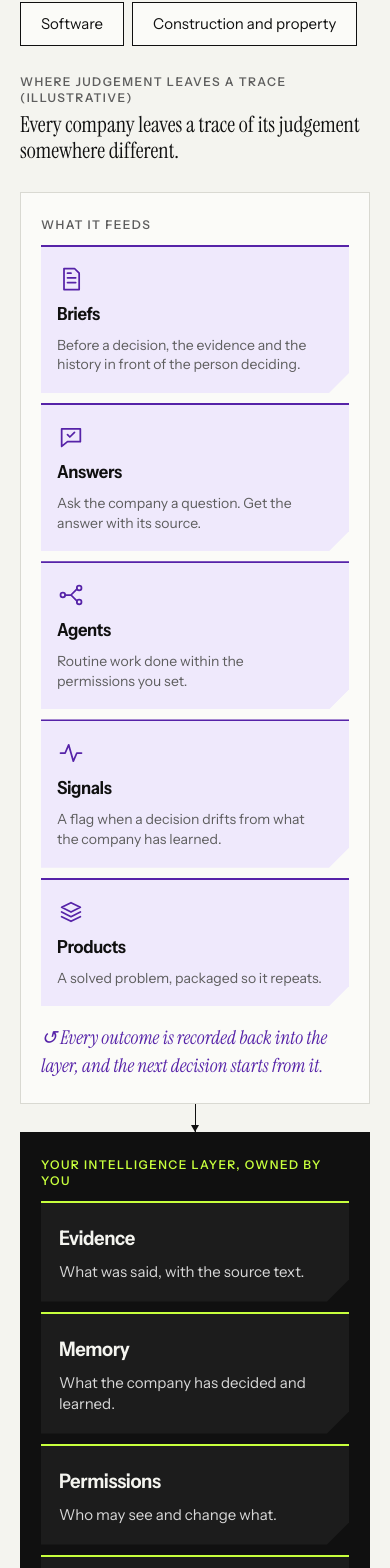
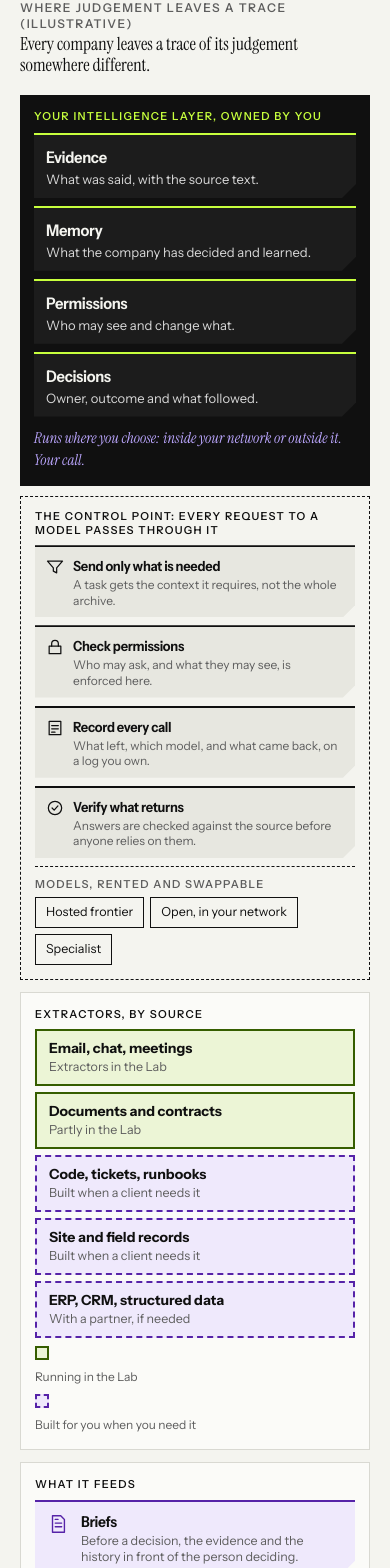
Before and after one commit to Intellumia/Intellumia-website, a Next.js app: page / in a window 390 px wide. Shown: the part 3150-4718 px from the top of the page. Built offline with nearby package versions, Linux system fonts and the light colour scheme.

Commit message:
Layer visual: one-screen left-to-right layout (sources, layer, outputs); stacks on small screens

```diff
--- a/app/components/LayerMap.tsx
+++ b/app/components/LayerMap.tsx
@@ -135,7 +135,7 @@ const CHECKS = [
   },
 ];
 
-const MODELS = ['Hosted frontier model', 'Open model inside your network', 'Specialist model'];
+const MODELS = ['Hosted frontier', 'Open, in your network', 'Specialist'];
 
 export default function LayerMap() {
   return (
@@ -167,33 +167,32 @@ export default function LayerMap() {
       ))}
 
       <div className="layer-stack">
-        <div className="layer-side layer-side-left" aria-hidden="true">
-          <span className="system-label">Built and operated with you by Intellumia</span>
-        </div>
-
-        <div className="layer-bands">
-          <div className="layer-band layer-use">
-            <span className="system-label">What it feeds</span>
-            <ul className="layer-uses">
-              {USES.map((u) => (
-                <li key={u.title}>
-                  <svg viewBox="0 0 24 24" aria-hidden="true" focusable="false">
-                    {u.icon}
-                  </svg>
-                  <strong>{u.title}</strong>
-                  <span>{u.text}</span>
+        <div className="layer-col layer-sources">
+          <span className="system-label">Extractors, by source</span>
+          <ul>
+            {SOURCES.map((s) => (
+              <li
+                key={s.id}
+                className={`layer-source layer-source-${s.state}`}
+                data-in={INDUSTRIES.filter((i) => i.lit.includes(s.id))
+                  .map((i) => i.id)
+                  .join(' ')}
+              >
+                <strong>{s.label}</strong>
+                <span>{s.note}</span>
               </li>
             ))}
           </ul>
-            <p className="layer-loop">
-              <span aria-hidden="true">↺</span> Every outcome is recorded back into the layer, and the
-              next decision starts from it.
+          <p className="layer-legend">
+            <i className="swatch swatch-lab" /> Running in the Lab
+            <i className="swatch swatch-client" /> Built for you when you need it
           </p>
         </div>
 
-          <div className="layer-arrow" aria-hidden="true" />
+        <div className="layer-link" aria-hidden="true" />
 
-          <div className="layer-band layer-core">
+        <div className="layer-col layer-col-mid">
+          <div className="layer-core">
             <span className="system-label">Your intelligence layer, owned by you</span>
             <ul className="layer-slabs">
               {LAYER.map((l) => (
@@ -228,39 +227,36 @@ export default function LayerMap() {
                   </li>
                 ))}
               </ul>
-              <p>Change a model without rebuilding the layer. The memory stays with you.</p>
+            </div>
           </div>
         </div>
 
-          <div className="layer-arrow layer-arrow-up" aria-hidden="true" />
+        <div className="layer-link" aria-hidden="true" />
 
-          <div className="layer-band layer-sources">
-            <span className="system-label">Extractors, by source</span>
-            <ul>
-              {SOURCES.map((s) => (
-                <li
-                  key={s.id}
-                  className={`layer-source layer-source-${s.state}`}
-                  data-in={INDUSTRIES.filter((i) => i.lit.includes(s.id))
-                    .map((i) => i.id)
-                    .join(' ')}
-                >
-                  <strong>{s.label}</strong>
-                  <span>{s.note}</span>
+        <div className="layer-col layer-use">
+          <span className="system-label">What it feeds</span>
+          <ul className="layer-uses">
+            {USES.map((u) => (
+              <li key={u.title}>
+                <svg viewBox="0 0 24 24" aria-hidden="true" focusable="false">
+                  {u.icon}
+                </svg>
+                <strong>{u.title}</strong>
+                <span>{u.text}</span>
               </li>
             ))}
           </ul>
-            <p className="layer-legend">
-              <i className="swatch swatch-lab" /> Running in the Lab
-              <i className="swatch swatch-client" /> Built for you when you need it
+          <p className="layer-loop">
+            <span aria-hidden="true">↺</span> Every outcome is recorded back into the layer, and the
+            next decision starts from it.
           </p>
         </div>
       </div>
 
-        <div className="layer-side layer-side-right" aria-hidden="true">
-          <span className="system-label">You own the layer</span>
-        </div>
-      </div>
+      <p className="layer-foot">
+        <span>Built and operated with you by Intellumia</span>
+        <span>You own the layer</span>
+      </p>
     </div>
   );
 }
--- a/app/globals.css
+++ b/app/globals.css
@@ -3552,3 +3552,438 @@ a {
     grid-template-columns: 1fr;
   }
 }
+
+/* ---- one-screen layout: sources > layer > outputs ---- */
+.layer-section {
+  padding-block: clamp(56px, 6vw, 88px);
+}
+
+.layer-section .map-heading {
+  margin-bottom: clamp(28px, 3vw, 44px);
+}
+
+.layer-map {
+  gap: 16px;
+}
+
+.layer-picker {
+  gap: 8px;
+}
+
+.layer-pick {
+  min-height: 44px;
+  font-size: 14px;
+}
+
+.layer-line {
+  min-height: 0;
+  font-size: clamp(18px, 1.6vw, 24px);
+  gap: 2px;
+}
+
+.layer-stack {
+  display: grid;
+  grid-template-columns: minmax(0, 0.9fr) 22px minmax(0, 1.35fr) 22px minmax(0, 1fr);
+  gap: 0;
+  align-items: stretch;
+}
+
+.layer-stack .layer-col {
+  display: grid;
+  align-content: start;
+  gap: 8px;
+  padding: 14px 14px 14px;
+  border: 1px solid var(--rule-light);
+  background: #fbfbf8;
+}
+
+.layer-stack .layer-col-mid {
+  padding: 0;
+  border: 0;
+  background: transparent;
+  gap: 10px;
+}
+
+.layer-stack .layer-col > .system-label,
+.layer-core > .system-label,
+.layer-control > .system-label,
+.layer-models > .system-label {
+  margin: 0;
+  font-size: 11px;
+}
+
+.layer-link {
+  position: relative;
+}
+
+.layer-link::before {
+  content: '';
+  position: absolute;
+  top: 50%;
+  left: 3px;
+  right: 3px;
+  height: 1px;
+  background: var(--carbon);
+}
+
+.layer-link::after {
+  content: '';
+  position: absolute;
+  top: calc(50% - 4px);
+  right: 3px;
+  border: 4px solid transparent;
+  border-left: 7px solid var(--carbon);
+  border-right: 0;
+}
+
+.layer-stack ul {
+  margin: 0;
+  padding: 0;
+  list-style: none;
+}
+
+/* sources and uses: compact rows */
+.layer-sources ul,
+.layer-uses {
+  display: grid;
+  grid-template-columns: 1fr;
+  gap: 6px;
+  margin: 0;
+}
+
+.layer-source {
+  min-height: 0;
+  gap: 2px;
+  padding: 9px 12px;
+}
+
+.layer-source strong {
+  font-size: 14px;
+}
+
+.layer-source span {
+  font-size: 12.5px;
+  line-height: 1.3;
+}
+
+.layer-legend {
+  display: block;
+  font-size: 12px;
+  line-height: 1.8;
+}
+
+.layer-uses li {
+  display: grid;
+  grid-template-columns: 24px 1fr;
+  column-gap: 10px;
+  row-gap: 0;
+  align-items: start;
+  padding: 9px 20px 9px 12px;
+  clip-path: polygon(0 0, 100% 0, 100% calc(100% - 14px), calc(100% - 14px) 100%, 0 100%);
+}
+
+.layer-uses svg {
+  grid-row: 1 / span 2;
+  width: 22px;
+  height: 22px;
+  margin-top: 2px;
+}
+
+.layer-uses strong {
+  font-size: 15px;
+}
+
+.layer-uses span {
+  font-size: 12.5px;
+  line-height: 1.3;
+}
+
+.layer-stack .layer-loop {
+  margin: 0;
+  font-size: 15px;
+  line-height: 1.25;
+}
+
+/* layer core */
+.layer-stack .layer-core {
+  padding: 14px;
+  display: grid;
+  gap: 10px;
+}
+
+.layer-stack .layer-slabs {
+  grid-template-columns: repeat(2, minmax(0, 1fr));
+  gap: 8px;
+  margin: 0;
+}
+
+.layer-stack .layer-slabs li {
+  padding: 10px 18px 10px 12px;
+  gap: 2px;
+  clip-path: polygon(0 0, 100% 0, 100% calc(100% - 14px), calc(100% - 14px) 100%, 0 100%);
+}
+
+.layer-stack .layer-slabs strong {
+  font-size: 16px;
+}
+
+.layer-stack .layer-slabs span {
+  font-size: 13px;
+  line-height: 1.3;
+}
+
+.layer-stack .layer-where {
+  margin: 0;
+  font-size: 15px;
+}
+
+/* control point */
+.layer-stack .layer-control {
+  margin: 0;
+  padding: 12px 14px 14px;
+  display: grid;
+  gap: 8px;
+}
+
+.layer-stack .layer-checks {
+  grid-template-columns: repeat(2, minmax(0, 1fr));
+  gap: 8px;
+  margin: 0;
+}
+
+.layer-stack .layer-checks li {
+  grid-template-columns: 20px 1fr;
+  column-gap: 8px;
+  row-gap: 0;
+  padding: 9px 16px 9px 10px;
+  clip-path: polygon(0 0, 100% 0, 100% calc(100% - 12px), calc(100% - 12px) 100%, 0 100%);
+}
+
+.layer-stack .layer-checks svg {
+  grid-row: 1 / span 2;
+  width: 20px;
+  height: 20px;
+  margin-top: 1px;
+}
+
+.layer-stack .layer-checks strong {
+  font-size: 14px;
+}
+
+.layer-stack .layer-checks span {
+  font-size: 12px;
+  line-height: 1.3;
+}
+
+.layer-stack .layer-control .layer-models {
+  display: flex;
+  flex-wrap: wrap;
+  align-items: center;
+  gap: 6px 10px;
+  padding: 10px 0 0;
+}
+
+.layer-stack .layer-model-list {
+  display: flex;
+  flex-wrap: wrap;
+  gap: 6px;
+}
+
+.layer-stack .layer-chip {
+  padding: 5px 10px;
+  font-size: 12.5px;
+}
+
+.layer-foot {
+  display: flex;
+  justify-content: space-between;
+  gap: 16px;
+  margin: 0;
+  padding-top: 10px;
+  border-top: 1px solid var(--rule-light);
+  color: var(--light-secondary);
+  font-family: var(--font-intelligence);
+  font-size: 11px;
+  letter-spacing: 0.08em;
+  text-transform: uppercase;
+}
+
+.layer-foot span:last-child {
+  color: var(--intelligence-light);
+}
+
+@media (max-width: 1100px) {
+  .layer-stack {
+    grid-template-columns: 1fr;
+    gap: 12px;
+  }
+
+  .layer-link {
+    display: none;
+  }
+
+  .layer-stack .layer-col-mid {
+    order: -1;
+  }
+
+  .layer-sources ul,
+  .layer-uses {
+    grid-template-columns: repeat(2, minmax(0, 1fr));
+  }
+}
+
+@media (max-width: 700px) {
+  .layer-sources ul,
+  .layer-uses,
+  .layer-stack .layer-slabs,
+  .layer-stack .layer-checks {
+    grid-template-columns: 1fr;
+  }
+
+  .layer-foot {
+    flex-direction: column;
+    gap: 4px;
+  }
+}
+
+/* tighten to fit a standard screen */
+.layer-map {
+  grid-template-columns: auto minmax(0, 1fr);
+  column-gap: 32px;
+  row-gap: 14px;
+  align-items: end;
+}
+
+.layer-map > .layer-stack,
+.layer-map > .layer-foot {
+  grid-column: 1 / -1;
+}
+
+.layer-line {
+  max-width: none;
+  padding-bottom: 4px;
+}
+
+.layer-stack {
+  grid-template-columns: minmax(0, 0.85fr) 22px minmax(0, 1.5fr) 22px minmax(0, 0.95fr);
+}
+
+.layer-stack .layer-control .layer-models {
+  flex-wrap: wrap;
+}
+
+.layer-stack .layer-checks span {
+  font-size: 12px;
+}
+
+@media (max-width: 1100px) {
+  .layer-map {
+    grid-template-columns: 1fr;
+  }
+
+  .layer-stack .layer-control .layer-models,
+  .layer-stack .layer-model-list {
+    flex-wrap: wrap;
+  }
+}
+
+.layer-map > .layer-picker {
+  align-self: end;
+}
+
+.layer-picker .layer-pick-prompt {
+  width: max-content;
+  max-width: 100%;
+  margin-bottom: 6px;
+}
+
+.layer-map {
+  grid-template-columns: max-content minmax(0, 1fr);
+}
+
+.layer-line {
+  align-self: end;
+}
+
+@media (max-width: 1100px) {
+  .layer-map {
+    grid-template-columns: 1fr;
+  }
+}
+
+/* picker row, then one line beneath it */
+.layer-map,
+.layer-map:has(.layer-stack) {
+  grid-template-columns: 1fr;
+}
+
+.layer-picker {
+  align-items: center;
+}
+
+.layer-picker .layer-pick-prompt {
+  align-self: center;
+  margin: 0 12px 0 0;
+}
+
+.layer-map > .layer-picker {
+  align-self: start;
+}
+
+.layer-line {
+  display: none;
+  align-self: start;
+  align-items: baseline;
+  grid-template-columns: max-content 1fr;
+  column-gap: 16px;
+  font-size: clamp(18px, 1.5vw, 22px);
+  line-height: 1.2;
+}
+
+.layer-map:has(#ind-all:checked) .layer-line[data-for='all'],
+.layer-map:has(#ind-services:checked) .layer-line[data-for='services'],
+.layer-map:has(#ind-software:checked) .layer-line[data-for='software'],
+.layer-map:has(#ind-build:checked) .layer-line[data-for='build'] {
+  display: grid;
+}
+
+@media (max-width: 700px) {
+  .layer-line {
+    grid-template-columns: 1fr;
+  }
+}
+
+/* stacking rules, last so they win */
+@media (max-width: 1100px) {
+  .layer-map .layer-stack {
+    grid-template-columns: minmax(0, 1fr);
+    gap: 12px;
+  }
+
+  .layer-map .layer-link {
+    display: none;
+  }
+
+  .layer-map .layer-legend {
+    display: grid;
+    gap: 6px;
+  }
+
+  .layer-map .swatch-client {
+    margin-left: 0;
+  }
+
+  .layer-map .layer-sources ul,
+  .layer-map .layer-uses {
+    grid-template-columns: repeat(2, minmax(0, 1fr));
+  }
+}
+
+@media (max-width: 700px) {
+  .layer-map .layer-sources ul,
+  .layer-map .layer-uses,
+  .layer-map .layer-slabs,
+  .layer-map .layer-checks {
+    grid-template-columns: minmax(0, 1fr);
+  }
+}
```
Also changed, not shown: 7 other files (tests, documents, lock files or other folders). Lines whose indentation alone changed are shown as unchanged.
